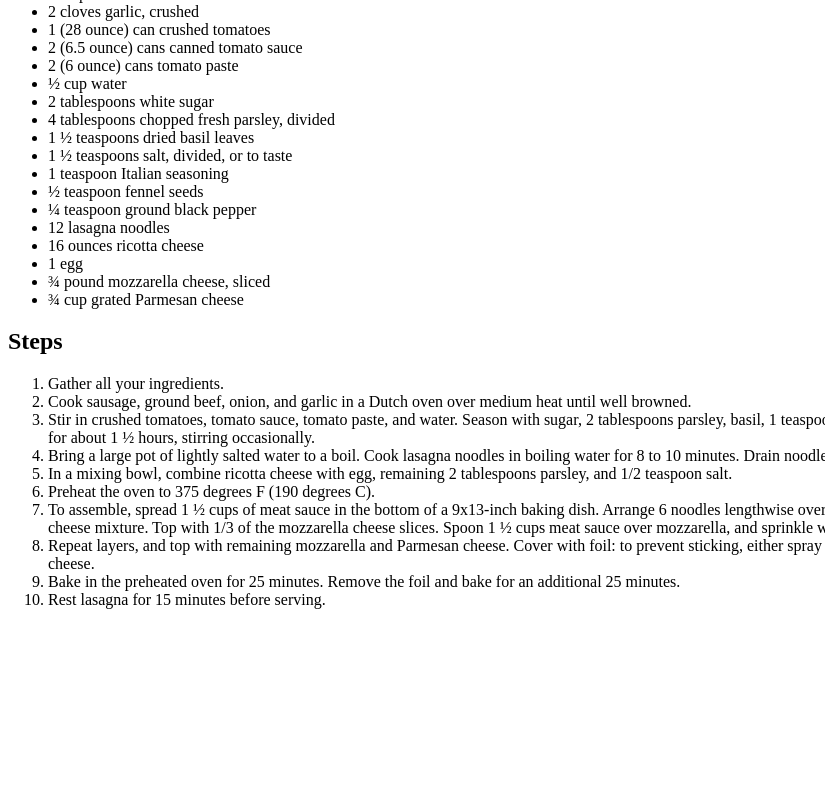
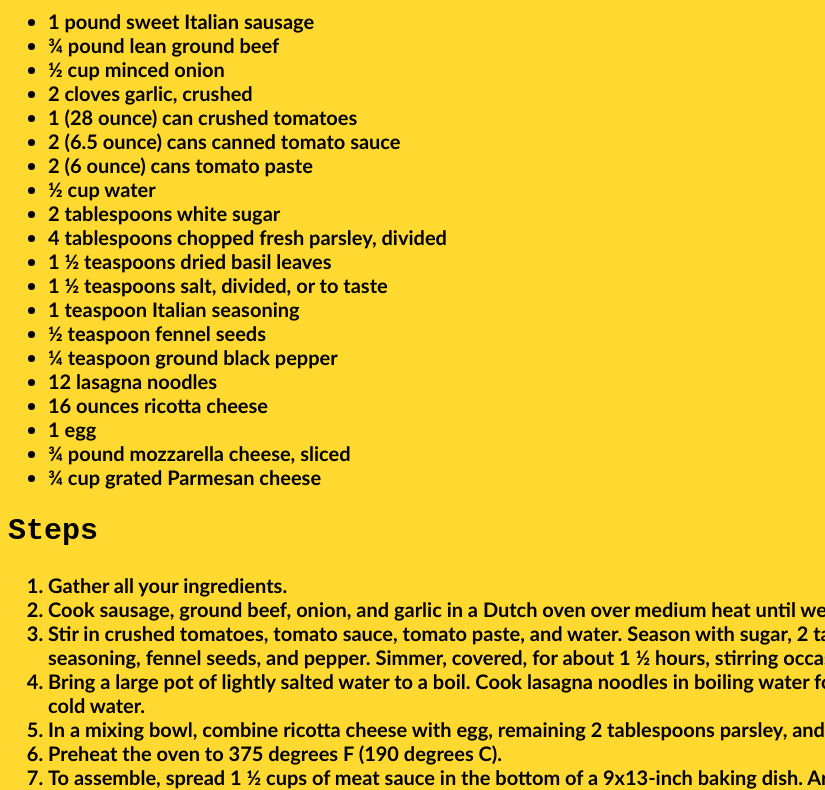
Before and after one commit to SinaBayati/odin-recipes, a plain HTML site: page recipes/lasagna.html in a window 1280 px wide. Shown: the part 587-1377 px from the top of the page, without its empty margins (0-825 px from the left). Before the commit the page ends 1212 px from the top, so only its background shows below. Drawn offline with Linux system fonts and the light colour scheme.

Commit message:
Add basic styles to the entire website

```diff
--- /dev/null
+++ b/css/styles.css
@@ -0,0 +1,10 @@
+body{
+  background-color: rgb(255, 217, 47);
+  font-family: 'Courier New', Courier, monospace;
+  font-size: 20px;
+  font-weight: 600;
+}
+
+li,p,a{
+  font-family: 'Gill Sans', 'Gill Sans MT', Calibri, 'Trebuchet MS', sans-serif;
+}
--- a/recipes/lasagna.html
+++ b/recipes/lasagna.html
@@ -5,6 +5,7 @@
   <meta charset="UTF-8">
   <meta name="viewport" content="width=device-width, initial-scale=1.0">
   <title>Lasagna</title>
+  <link rel="stylesheet" href="../css/styles.css">
 </head>
 
 <body>
```
Also changed, not shown: index.html (+1 -0 lines), recipes/macaroni-and-cheese.html (+1 -0 lines), recipes/pepperoni-pizza.html (+1 -0 lines).
